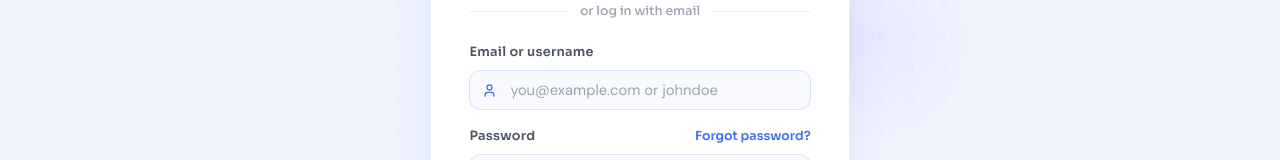
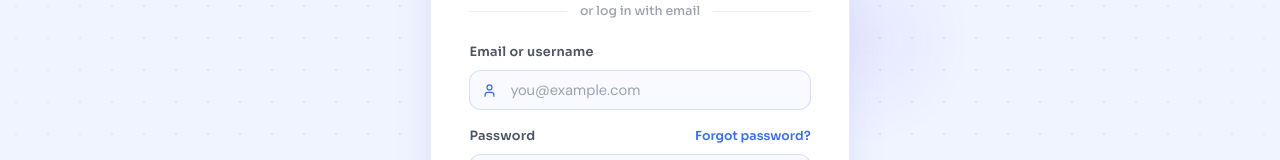
Before and after one commit to InsightCracker/DataEre, a React (Vite) app: page /users/login in a window 1280 px wide. Shown: the part 362-522 px from the top of the page. Built offline with nearby package versions, Linux system fonts and the light colour scheme; no server answers.

Commit message:
Fix UI Bug

```diff
--- a/src/features/auth/pages/LoginPage.jsx
+++ b/src/features/auth/pages/LoginPage.jsx
@@ -131,9 +131,6 @@ const LoginPage = () => {
     }
   };
 
-  // Redirects the browser to the backend's OAuth entry point for the given
-  // provider. Works for both new signups and returning users — the backend
-  // finds-or-creates the account, so this doubles as "login with Google/GitHub".
   const socialLoginHandler = (provider) => {
     setSocialLoading(provider);
     try {
@@ -146,7 +143,6 @@ const LoginPage = () => {
     }
   };
 
-  // Allow Enter key to submit
   const handleKeyDown = (e) => {
     if (e.key === "Enter") login_handler();
   };
@@ -276,8 +272,8 @@ const LoginPage = () => {
               <Input
                 value={identifier}
                 variant="outline"
-                type="text"
-                placeholder="you@example.com or johndoe"
+                type="email"
+                placeholder="you@example.com"
                 onChange={(e) => setIdentifier(e.target.value)}
                 onKeyDown={handleKeyDown}
                 sx={inputSx}
--- a/src/features/auth/pages/SIgnupPage.jsx
+++ b/src/features/auth/pages/SIgnupPage.jsx
@@ -118,7 +118,7 @@ const SocialButton = ({ icon, label, onClick, loading }) => (
 const SignupPage = () => {
   const [show, setShow] = useState(false);
   const [loading, setLoading] = useState(false);
-  const [socialLoading, setSocialLoading] = useState(null); // "google" | "github" | null
+  const [socialLoading, setSocialLoading] = useState(null);
   const [mounted, setMounted] = useState(false);
   const [firstName, setFirstName] = useState("");
   const [lastName,  setLastName]  = useState("");
--- a/src/features/profile/pages/ProfilePage.jsx
+++ b/src/features/profile/pages/ProfilePage.jsx
@@ -487,7 +487,7 @@ const ProfilePage = () => {
                   <div className="journey-card-value journey-blue">
                     {String(stats.total).padStart(2, "0")}
                   </div>
-                  <div className="journey-card-sub">Sessions taken</div>
+                  <div className="journey-card-sub">sessions taken</div>
                 </div>
 
                 <div className="journey-card">
```
